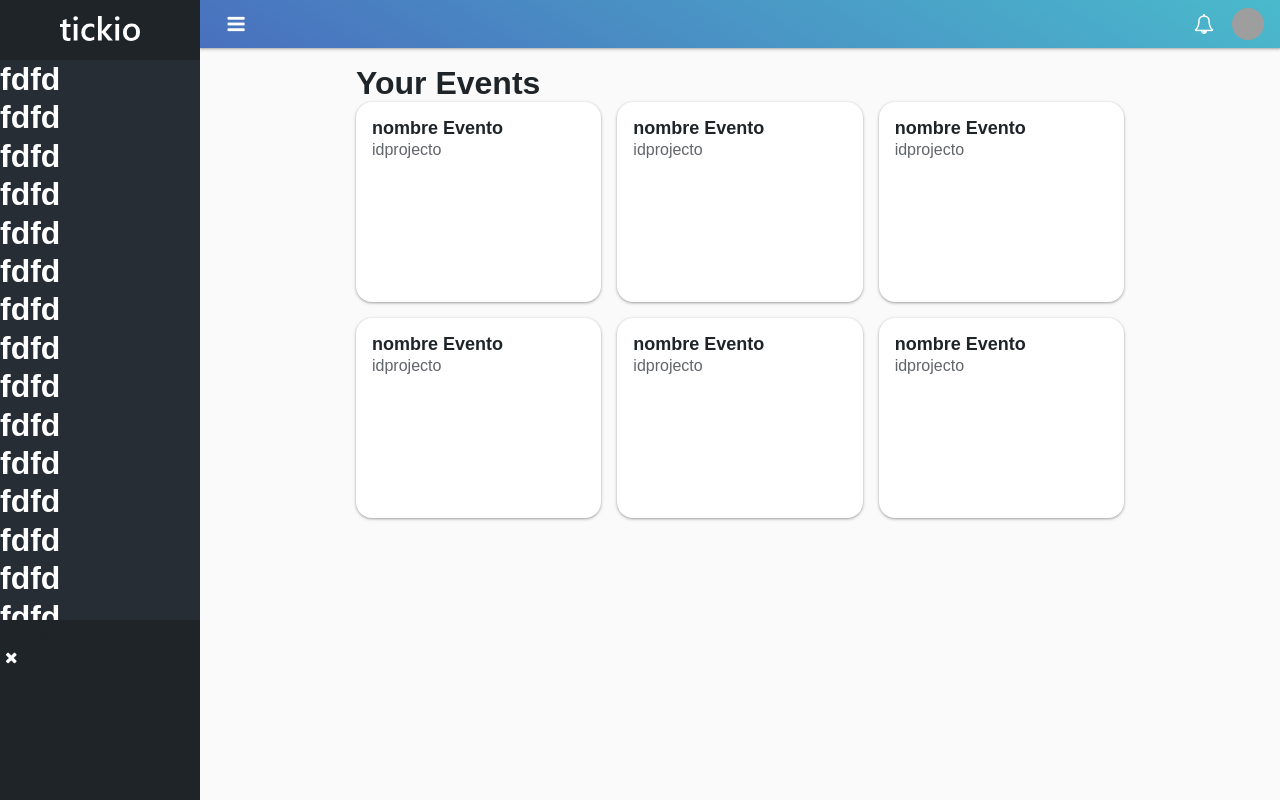
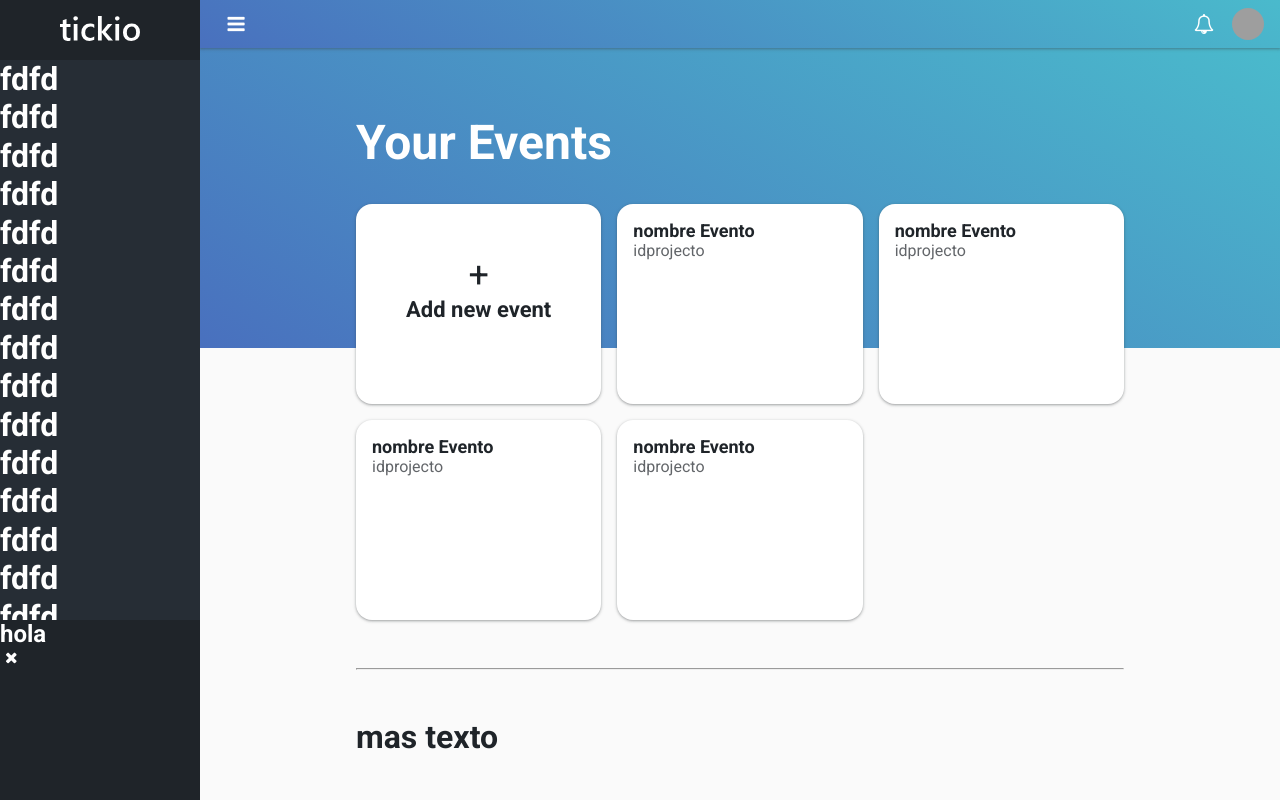
Before and after one commit to kevinmalaverr/tickio, a React (Create React App) app: page /dashboard in a window 1280 px wide. Built offline with nearby package versions, Linux system fonts and the light colour scheme; no server answers; grey boxes are pictures that could not be loaded.

Commit message:
modal advances

```diff
--- a/public/index.html
+++ b/public/index.html
@@ -9,5 +9,6 @@
   <body>
     <noscript>You need to enable JavaScript to run this app.</noscript>
     <div id="root"></div>
+    <div id="modal-root"></div>
   </body>
 </html>
--- a/src/App.scss
+++ b/src/App.scss
@@ -3,6 +3,7 @@
 @import './styles/common.scss';
 @import './styles//general.scss';
 @import './styles/iconFonts.scss';
+@import url('https://fonts.googleapis.com/css2?family=Roboto:wght@300;400;500;700&display=swap');
 
 :root{
   @extend %colors;
@@ -10,5 +11,10 @@
 }
 
 body{
-  font-family: sans-serif;
+  font-family: 'Roboto', sans-serif;
+  color:  #1f2429;
 }
+
+hr{
+  margin: 48px 0;
+}
--- a/src/components/EventCard/EventCard.jsx
+++ b/src/components/EventCard/EventCard.jsx
@@ -1,11 +1,18 @@
 import React from 'react'
 import './EventCard.scss'
+import Event  from 'utils/event'
 
 const EventCard = (props) => {
   const { event } = props
+  const handleClick = () =>{
+    // const event = new Event()
+    // event.createEvent('56df54dv5f', 'pruebaaa', 'desde pureba')
+    // .then(resp => console.log('evento creado'))
+    // .catch(e => console.error(e))
+  }
 
   return (
-    <div className="EventCard shadow">
+    <div className="EventCard shadow" onClick={handleClick}>
       <h2 className="medium">nombre Evento</h2>
       <p className="regular color100">idprojecto</p>
     </div>
--- a/src/components/EventCard/EventCard.scss
+++ b/src/components/EventCard/EventCard.scss
@@ -6,6 +6,7 @@
   cursor: pointer;
 
   &:hover{ background: #f8f8f8}
+  &.center{text-align: center; padding-top: 50px;}
 }
 
 .EventCard:hover h2 {
--- /dev/null
+++ b/src/components/Modal/Modal.jsx
@@ -0,0 +1,27 @@
+import React, { useEffect } from 'react'
+import ReactDOM from 'react-dom'
+import './Modal.scss'
+
+const $modalRoot = document.getElementById('modal-root')
+
+const Modal = (props) => {
+
+  let el = document.createElement('div')
+  el.classList.add('Modal')
+  el.appendChild(document.createElement('div', {id:'modalContainer'}))
+
+  useEffect(() => {
+    $modalRoot.appendChild(el)
+
+    return () => {
+      $modalRoot.removeChild(el)
+    }
+  })
+
+  return ReactDOM.createPortal(
+    props.children,
+    el
+  )
+}
+
+export default Modal
--- /dev/null
+++ b/src/components/Modal/Modal.scss
@@ -0,0 +1,21 @@
+
+.Modal{
+  position: fixed;
+  top: 0;
+  right: 0;
+  width: 100%;
+  height: 100%;
+
+  .Modal-container{
+    top: 50px;
+    position: absolute;
+    background: #fff;
+    width: 90%;
+  }
+
+  .Modal-background{
+    width: 100%;
+    height: 100%;
+    background: rgba($color: #000000, $alpha: 0.5);
+  }
+}
--- a/src/components/index.js
+++ b/src/components/index.js
@@ -3,3 +3,4 @@ export { default as Header } from './Header/Header'
 export { default as Footer } from './Footer/Footer'
 export { default as LayoutDashboard } from './LayoutDashboard/LayoutDashboard'
 export { default as EventCard } from './EventCard/EventCard'
+export { default as Modal } from './Modal/Modal'
--- a/src/pages/Dashboard/Dashboard.jsx
+++ b/src/pages/Dashboard/Dashboard.jsx
@@ -1,23 +1,42 @@
-import React from 'react'
+import React, { useState } from 'react'
+import ReactDOM from 'react-dom'
 import './Dashboard.scss'
 import { EventCard } from 'components'
 import { ProfilePhoto } from 'components/_common'
+import { Modal } from 'components'
 
 const Dashboard = () => {
+  const [showModal, setShowModal] = useState(false)
 
-  const list = [0,1,2,3,4,5]
+  const list = [0,1,2,3]
+
+  const createNewEvent = () => {
+    setShowModal(true)
+  }
 
   return (
     <div>
+      {showModal?<Modal>
+        <h1>hola</h1>
+      </Modal>:null}
+      <div className="bg-image gradient"></div>
       <div className="container">
+        <div className="title margin-b300 c-white">
          <h1>Your Events</h1>
+        </div>
         <div className="event-list">
+          <div className="EventCard shadow center" onClick={createNewEvent}>
+            <p className="display">+</p>
+            <h2 className="xlarge">Add new event</h2>
+          </div>
             {list.map((item)=>{
               return(
                 <EventCard/>
               )
             })}
         </div>
+        <hr/>
+        <h1>mas texto </h1>
       </div>
     </div>
   )
--- a/src/pages/Dashboard/Dashboard.scss
+++ b/src/pages/Dashboard/Dashboard.scss
@@ -3,6 +3,7 @@
   max-width: 800px;
   padding: 16px;
   margin: auto;
+  margin-top: -250px;
 }
 
 .event-list{
@@ -10,3 +11,11 @@
   grid-template-columns: repeat(auto-fill, minmax(200px, 1fr));;
   gap: 16px;
 }
+
+.bg-image{
+  height: 300px;
+  width: 100%;
+  top: 0;
+  right: 0;
+  z-index: 0;
+}
--- a/src/styles/general.scss
+++ b/src/styles/general.scss
@@ -12,7 +12,6 @@
 // text
 p,h1,h2,h3,h4,h5{
   line-height: 1.2em;
-  color: #1f2429;
 }
 
 .display { font-size: var(--font-size-display) }
@@ -65,3 +64,7 @@ p,h1,h2,h3,h4,h5{
 .c-white{
   color: #fff;
 }
+
+.relative{
+  position: relative;
+}
--- a/src/styles/reset.scss
+++ b/src/styles/reset.scss
@@ -10,7 +10,7 @@ time, mark, audio, video {
 	margin: 0;
 	padding: 0;
 	border: 0;
-
+	color: inherit;
 }
 
 button{
--- /dev/null
+++ b/src/utils/event.js
@@ -0,0 +1,27 @@
+import * as firebase from "firebase/app";
+import 'firebase/firebase-firestore'
+
+class Event{
+
+  constructor() {
+    this.db = firebase.firestore()
+    const settings = { timestampsInSnapshots : true}
+    this.db.settings(settings)
+  }
+
+  createEvent(uid, title, description){
+    return this.db.collection('events').add({
+      uid: uid,
+      title: title,
+      description: description,
+      date: firebase.firestore.FieldValue.serverTimestamp()
+    })
+    .then( refDoc =>{
+      console.log(refDoc.id)
+    })
+    .catch( e => console.error(e))
+  }
+
+}
+
+export default Event
```
Lines whose indentation alone changed are shown as unchanged.
